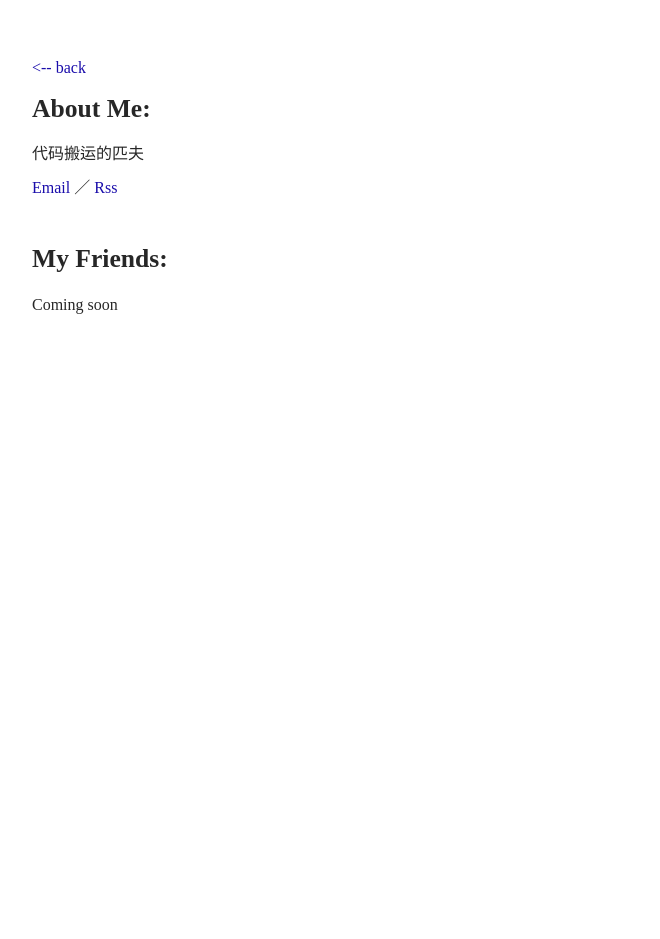
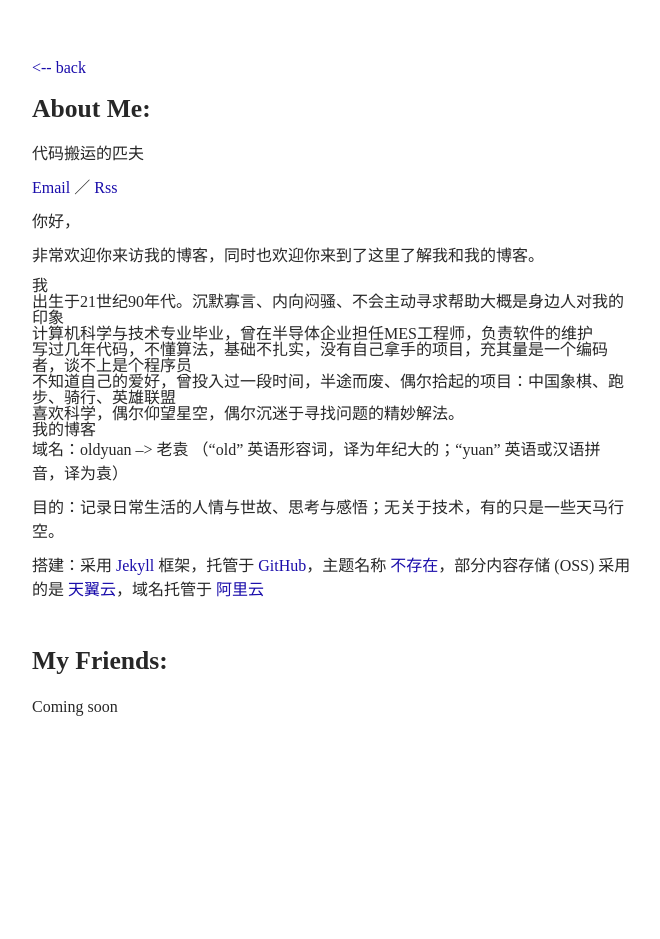
Before and after one commit to yrir/oldyuan.com, a Jekyll site: the page built from me/index.md, in a window 1280 px wide. Shown: the whole page, without its empty margins (308-968 px from the left). Built offline with Jekyll 4.4.1, drawn with Linux system fonts in a browser that asks for light colours; some web fonts are replaced; before the commit the page ends 900 px from its top, so only the background shows below that.

Commit message:
Update index.md

```diff
--- a/me/index.md
+++ b/me/index.md
@@ -5,3 +5,27 @@ layout: about
 代码搬运的匹夫
 
 [Email](mailto:yuianch@outlook.it) **／** [Rss](https://oldyuan.com/feed)
+
+你好，
+
+非常欢迎你来访我的博客，同时也欢迎你来到了这里了解我和我的博客。
+
+## 我
+
+| 出生于21世纪90年代。沉默寡言、内向闷骚、不会主动寻求帮助大概是身边人对我的印象
+
+| 计算机科学与技术专业毕业，曾在半导体企业担任MES工程师，负责软件的维护
+
+| 写过几年代码，不懂算法，基础不扎实，没有自己拿手的项目，充其量是一个编码者，谈不上是个程序员
+
+| 不知道自己的爱好，曾投入过一段时间，半途而废、偶尔拾起的项目：中国象棋、跑步、骑行、英雄联盟
+
+| 喜欢科学，偶尔仰望星空，偶尔沉迷于寻找问题的精妙解法。
+
+## 我的博客
+
+**域名**：oldyuan --> 老袁 （“**old**” 英语形容词，译为**年纪大的**；“**yuan**” 英语或汉语拼音，译为**袁**）
+
+**目的**：记录日常生活的人情与世故、思考与感悟；无关于技术，有的只是一些天马行空。
+
+**搭建**：采用 [Jekyll](https://www.jekyll.com.cn/) 框架，托管于 [GitHub](https://www.github.com/)，主题名称 [不存在](https://oldbyuan.com/404.html)，部分内容存储 (OSS) 采用的是 [天翼云](https://www.ctyun.cn/)，域名托管于 [阿里云](https://www.aliyun.com/)
```
